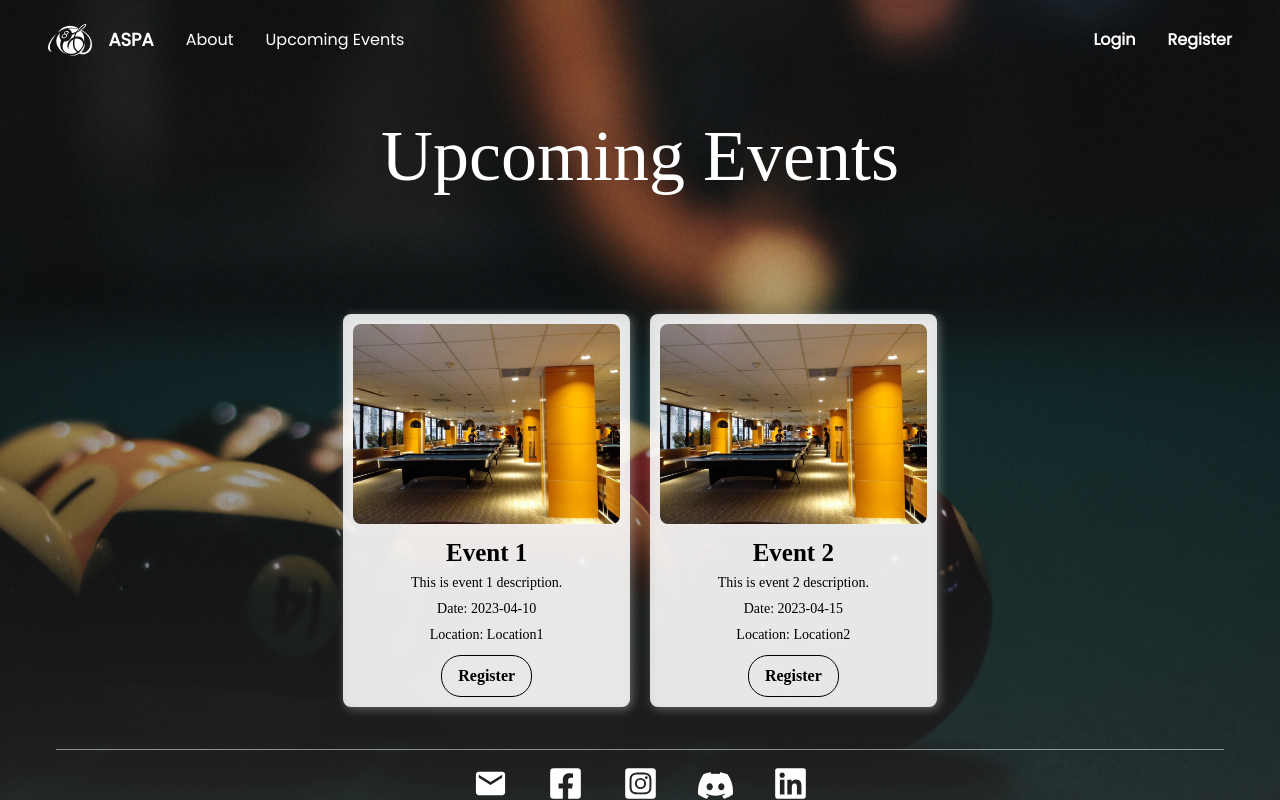
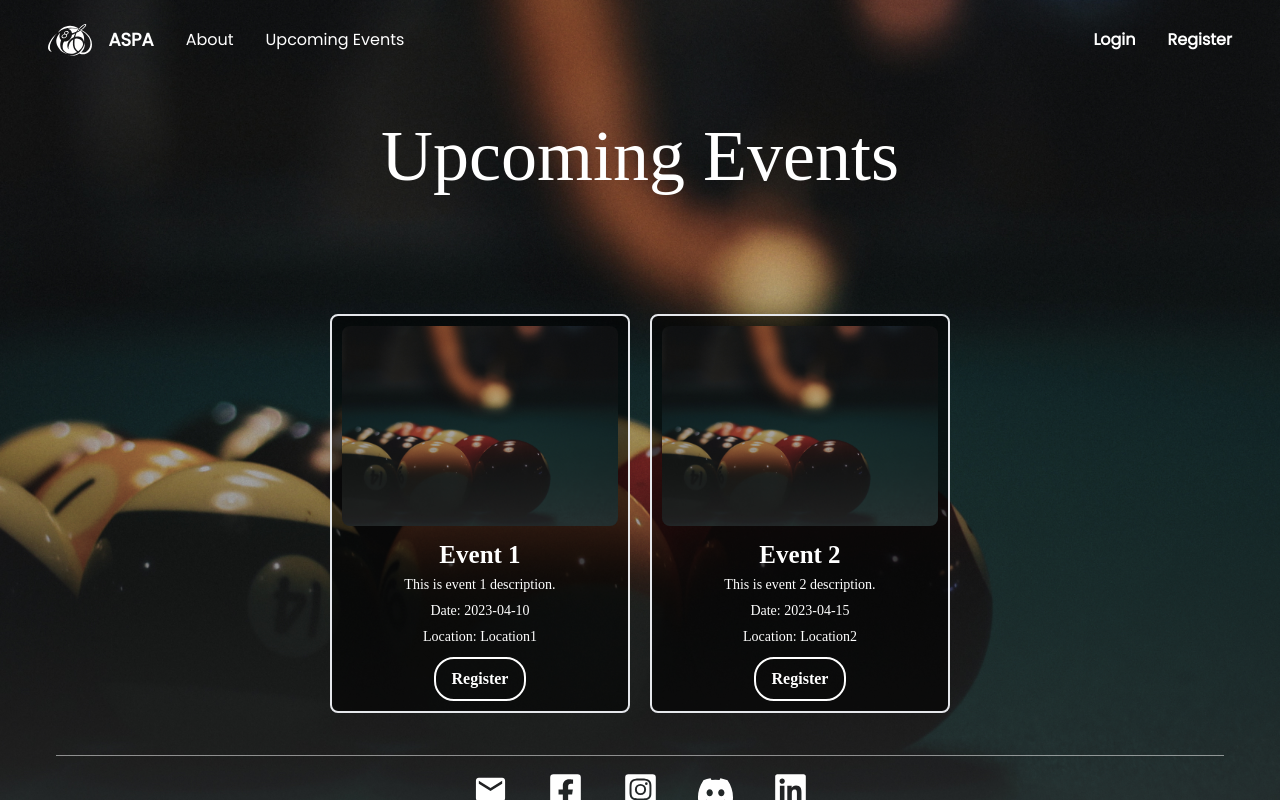
Before and after one commit to UoaWDCC/aspa-portal-v2, a React (Create React App) app in the folder packages/frontend/: page /upcoming-events in a window 1280 px wide. Built offline with nearby package versions, Linux system fonts and the light colour scheme; a web font is replaced by a local one.

Commit message:
changed event page styles

```diff
--- a/packages/frontend/src/components/Event.jsx
+++ b/packages/frontend/src/components/Event.jsx
@@ -5,6 +5,7 @@ import "./EventStyles.css";
 
 const Event = () => {
   return (
+    <>
       <div className="events-container">
         <div className="upcoming-event">
           {eventsData.map((value) => {
@@ -21,6 +22,7 @@ const Event = () => {
           })}
         </div>
       </div>
+    </>
   );
 };
 
--- a/packages/frontend/src/components/EventCard.jsx
+++ b/packages/frontend/src/components/EventCard.jsx
@@ -2,7 +2,7 @@ import React from "react";
 import { Link } from "react-router-dom";
 import PropTypes from "prop-types"; // Import PropTypes
 import "./EventCardStyles.css";
-import orangeClub from "../assets/orangeClub.jpg";
+import orangeClub from "../assets/mainBG.jpg";
 
 /*
 Here for EventCard, we pass the title and details as props so that we can put values dynamically from eventsData.js.
--- a/packages/frontend/src/components/EventCardStyles.css
+++ b/packages/frontend/src/components/EventCardStyles.css
@@ -1,28 +1,32 @@
 /* Set font color for <p> tag */
 .event-card p {
-  color: black;
+  color: rgb(255, 255, 255);
 }
 
 /* Set font color for <h1> tag */
 .event-card h1 {
-  color: black;
+  color: rgb(255, 255, 255);
 }
 
 .event-card {
   display: flex;
   flex-direction: column;
   align-items: center;
-  background-color: #ffffffd8;
+  background-color: #00000093;
+  border-width: 2px;
   border-radius: 8px;
-  box-shadow: 0 2px 6px rgba(0, 0, 0, 0.1);
+  /* box-shadow: 0 2px 6px rgba(0, 0, 0, 0.1); */
   padding: 10px;
   max-width: 300px;
   margin: 10px;
-  filter: drop-shadow(2px 2px 5px #ffffff67);
-
+  /* filter: drop-shadow(2px 2px 5px #ffffff67); */
   /* Define flip card animation */
   transition: transform 0.5s;
   transform-style: preserve-3d;
+}
+
+.event-card:hover {
+  transform: scale(1.05);
 }
 
 .event-card.flip {
@@ -64,17 +68,17 @@
 .event-buttons a {
   display: inline-block;
 
-  color: #000000;
+  color: #ffffff;
   text-decoration: none;
   padding: 8px 16px;
   border-radius: 20px;
-  border-color: #000000;
-  border-width: 1px;
+  border-color: #ffffff;
+  border-width: 2px;
   font-weight: bold;
   transition: background-color 0.3s ease;
 }
 
 .event-buttons a:hover {
-  background-color: #000000;
-  color: #ffffff;
+  background-color: #ffffff;
+  color: #000000;
 }
--- a/packages/frontend/src/routes/FormStyles.css
+++ b/packages/frontend/src/routes/FormStyles.css
@@ -1,12 +1,14 @@
 .form {
     display: flex;
     flex-direction: column;
-    align-items: center;
+    align-items: left;
     min-width: 600px;
     max-width: 700px;
     margin-left: auto;
     margin-right: auto;
-    padding: 60px;
+    padding-left: 60px;
+    padding-right: 60px;
+    padding-top: 60px;
 }
 
 .title {
@@ -18,3 +20,10 @@
 .width {
     min-width: 550px;
 }
+
+.back_button {
+    position: relative;
+    left: 0px;
+    top: -10px;
+
+}
--- a/packages/frontend/src/routes/NewForm.jsx
+++ b/packages/frontend/src/routes/NewForm.jsx
@@ -1,4 +1,5 @@
 import { useState } from "react";
+import { Link } from "react-router-dom";
 import "./FormStyles.css";
 
 const Create = () => {
@@ -18,9 +19,22 @@ const Create = () => {
 
   return (
     <div className="block p-6 bg-white border border-gray-200 rounded-lg shadow dark:bg-gray-800 dark:border-gray-700 form">
+      <Link to="/upcoming-events" className="back_button">
+        <svg
+          width="12"
+          height="20"
+          viewBox="0 0 12 20"
+          fill="none"
+          xmlns="http://www.w3.org/2000/svg"
+        >
+          <path
+            d="M9.125 19.1L0.700003 10.7C0.600003 10.6 0.529003 10.4917 0.487003 10.375C0.445003 10.2584 0.424337 10.1334 0.425003 10C0.425003 9.86669 0.44567 9.74169 0.487003 9.62502C0.528337 9.50836 0.599336 9.40002 0.700003 9.30002L9.125 0.875024C9.35834 0.641691 9.65 0.525024 10 0.525024C10.35 0.525024 10.65 0.650024 10.9 0.900024C11.15 1.15002 11.275 1.44169 11.275 1.77502C11.275 2.10836 11.15 2.40002 10.9 2.65002L3.55 10L10.9 17.35C11.1333 17.5834 11.25 17.871 11.25 18.213C11.25 18.555 11.125 18.8507 10.875 19.1C10.625 19.35 10.3333 19.475 10 19.475C9.66667 19.475 9.375 19.35 9.125 19.1Z"
+            fill="white"
+          />
+        </svg>
+      </Link>
       {/* Info */}
       <h1 className="title">Registration Form</h1>
-      <br />
       <p>
         Bring your cue skills, friends, and pool rivals for a casual night of
         pool! Limited availability so sign up to confirm your spot! (This form
@@ -28,9 +42,9 @@ const Create = () => {
         late :D)
       </p>
       <br />
-      <p>Thursday 19th May 2022, 6:30 - 8:00 PM</p>
+      <p>Time: Thursday 19th May 2022, 6:30 - 8:00 PM</p>
       <br />
-      <p>9 City Road, Orange Pool Club</p>
+      <p>Location: 9 City Road, Orange Pool Club</p>
       <br />
       <p>$6.00 with ASPA membership</p>
       <br />
@@ -109,6 +123,7 @@ const Create = () => {
             <option value="cash">Cash</option>
           </select>
         </div>
+        <br />
 
         {!isPending && (
           <button
```
Lines whose indentation alone changed are shown as unchanged.
